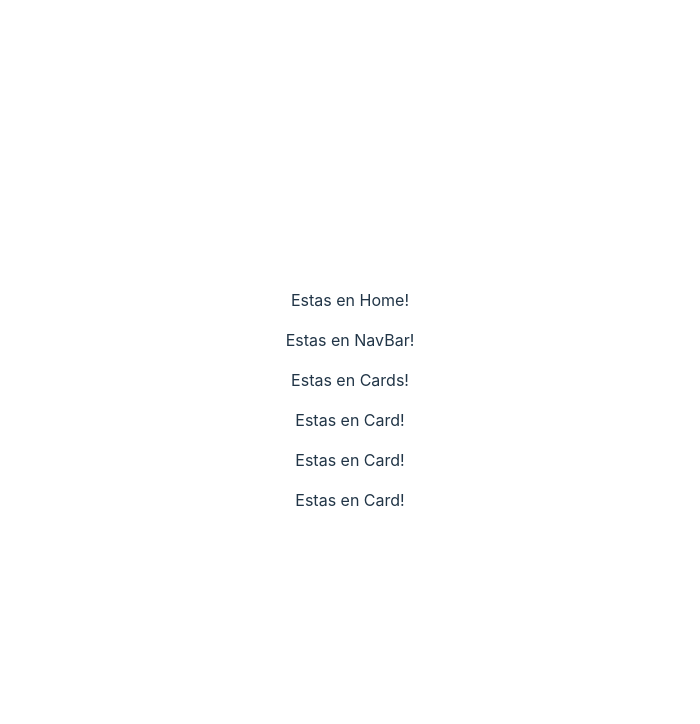
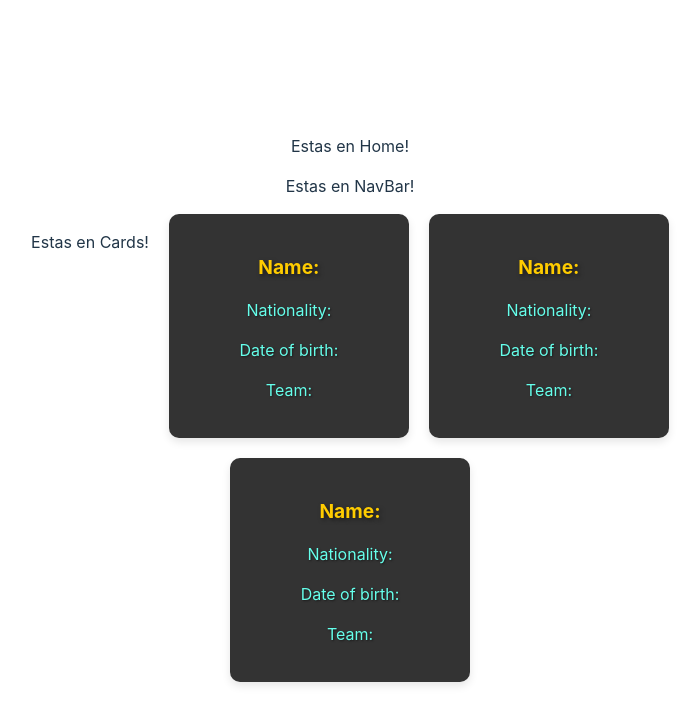
Before and after one commit to FernandaOlivares/FOL-cr-pi-drivers-main, a React (Vite) app in the folder client/: page /home in a window 1280 px wide. Shown: the top 724 px of the page, without its empty margins (290-990 px from the left). Built offline with nearby package versions, Linux system fonts and the light colour scheme.

Commit message:
Card(s) Component Working OK + css

```diff
--- a/client/src/components/Card/Card.jsx
+++ b/client/src/components/Card/Card.jsx
@@ -1,10 +1,11 @@
-import './Card.module.css'
-
+import styles from './Card.module.css';
 
 const Card = () => (
-  <div>
-    <p>Estas en Card!</p>
-
+  <div className={styles.card}>
+    <h3>Name:</h3>
+    <p>Nationality:</p>
+    <p>Date of birth:</p>
+    <p>Team:</p>
   </div>
 );
 
--- a/client/src/components/Card/Card.module.css
+++ b/client/src/components/Card/Card.module.css
@@ -0,0 +1,34 @@
+  .card {
+    background-color: #333;
+    color: #fff;
+    padding: 20px;
+    border-radius: 10px;
+    width: 200px;
+    text-align: center;
+    box-shadow: 0 4px 8px rgba(0, 0, 0, 0.1);
+    transition: transform 0.3s;
+  }
+
+  .card:hover {
+    transform: translateY(-5px);
+    box-shadow: 0 8px 16px rgba(0, 0, 0, 0.2);
+  }
+
+  .card h3 {
+    font-size: 1.2em;
+    margin-bottom: 10px;
+    color: #ffcc00; /* Amarillo */
+    text-shadow: 2px 2px 4px rgba(0, 0, 0, 0.5);
+  }
+
+  .card p {
+    font-size: 1em;
+    color: #66ffeb; /* Verde */
+    text-shadow: 1px 1px 2px rgba(0, 0, 0, 0.5);
+  }
+
+  .card img {
+    width: 100%;
+    border-radius: 5px;
+    margin-bottom: 10px;
+  }
--- a/client/src/components/Cards/Cards.jsx
+++ b/client/src/components/Cards/Cards.jsx
@@ -1,10 +1,9 @@
 import Card from '../../components/Card/Card'
-
-import './Cards.module.css'
+import styles from './Cards.module.css';
 
 
 const Cards = () => (
-  <div>
+  <div className={styles.cardContainer }>
     <p>Estas en Cards!</p>
   <Card/>
   <Card/>
--- a/client/src/components/Cards/Cards.module.css
+++ b/client/src/components/Cards/Cards.module.css
@@ -0,0 +1,8 @@
+.cardContainer {
+    display: flex;
+    flex-wrap: wrap;
+    gap: 20px;
+    justify-content: center;
+    align-items: flex-start;
+    max-width: 800px;
+  }
```
